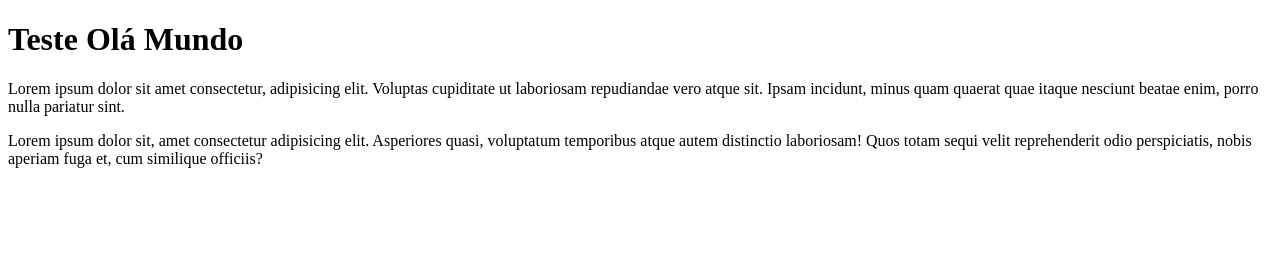
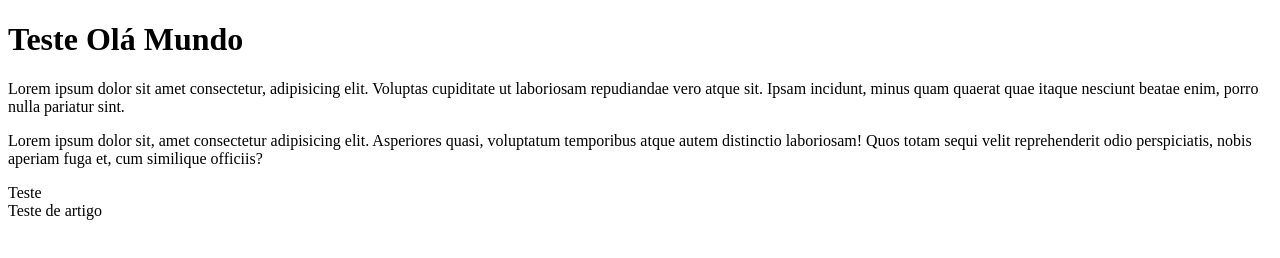
Before and after one commit to deosousa75/curso_em_video_git_github, a plain HTML site: page site-exemplo/index.html in a window 1280 px wide. Drawn offline with Linux system fonts and the light colour scheme.

Commit message:
adicionado texto no index

```diff
--- a/site-exemplo/index.html
+++ b/site-exemplo/index.html
@@ -9,5 +9,7 @@
     <h1>Teste Olá Mundo</h1>
     <p>Lorem ipsum dolor sit amet consectetur, adipisicing elit. Voluptas cupiditate ut laboriosam repudiandae vero atque sit. Ipsam incidunt, minus quam quaerat quae itaque nesciunt beatae enim, porro nulla pariatur sint.</p>
     <p>Lorem ipsum dolor sit, amet consectetur adipisicing elit. Asperiores quasi, voluptatum temporibus atque autem distinctio laboriosam! Quos totam sequi velit reprehenderit odio perspiciatis, nobis aperiam fuga et, cum similique officiis?</p>
+    <main>Teste</main>
+    <article>Teste de artigo</article>
 </body>
 </html>
```
